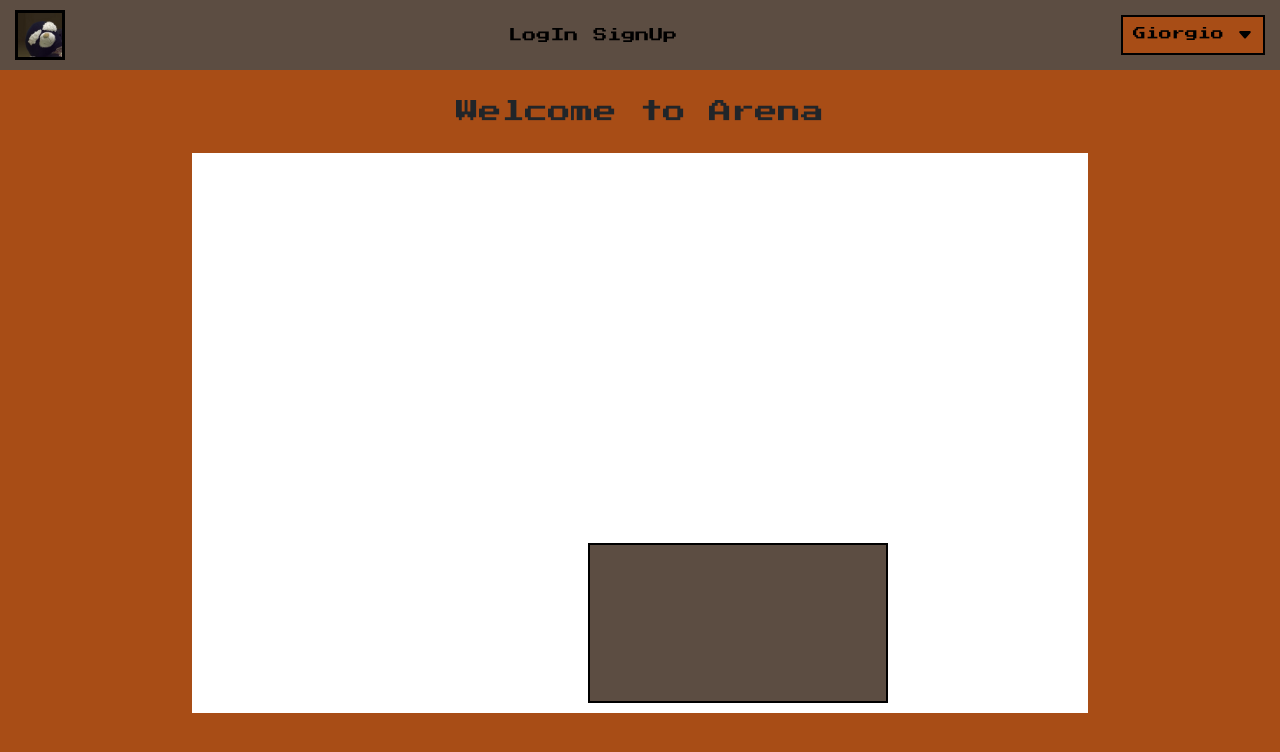
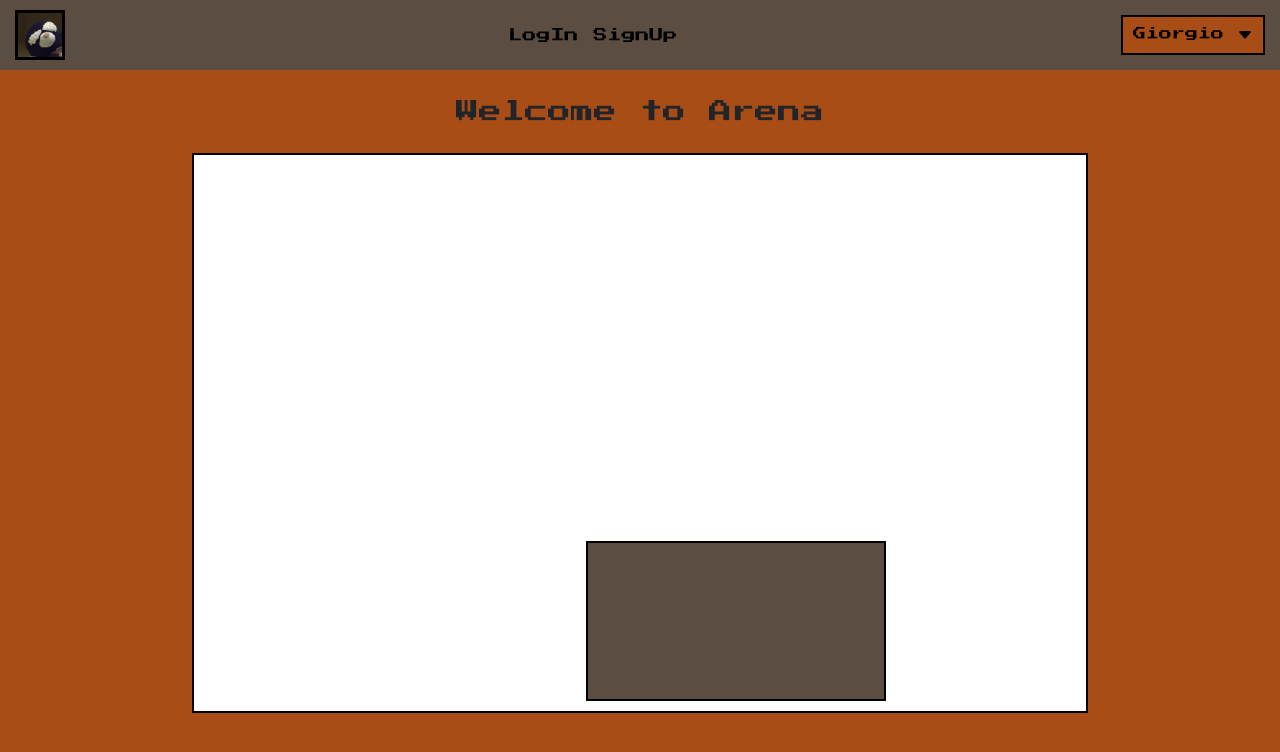
Before and after one commit to strGiorgio/PyMob2.1, a Vue app: page /battle in a window 1280 px wide. Shown: the top 752 px of the page. Built offline with nearby package versions, Linux system fonts and the light colour scheme; data requests are answered from the project's data file.

Commit message:
Create a border to screen

```diff
--- a/src/components/battle/battle-screen.vue
+++ b/src/components/battle/battle-screen.vue
@@ -45,5 +45,6 @@ export default {
         background-color: #fff;
         position: relative;
         overflow: hidden;
+        border: 2px solid var(--color-black-default);
     }
 </style>
```
